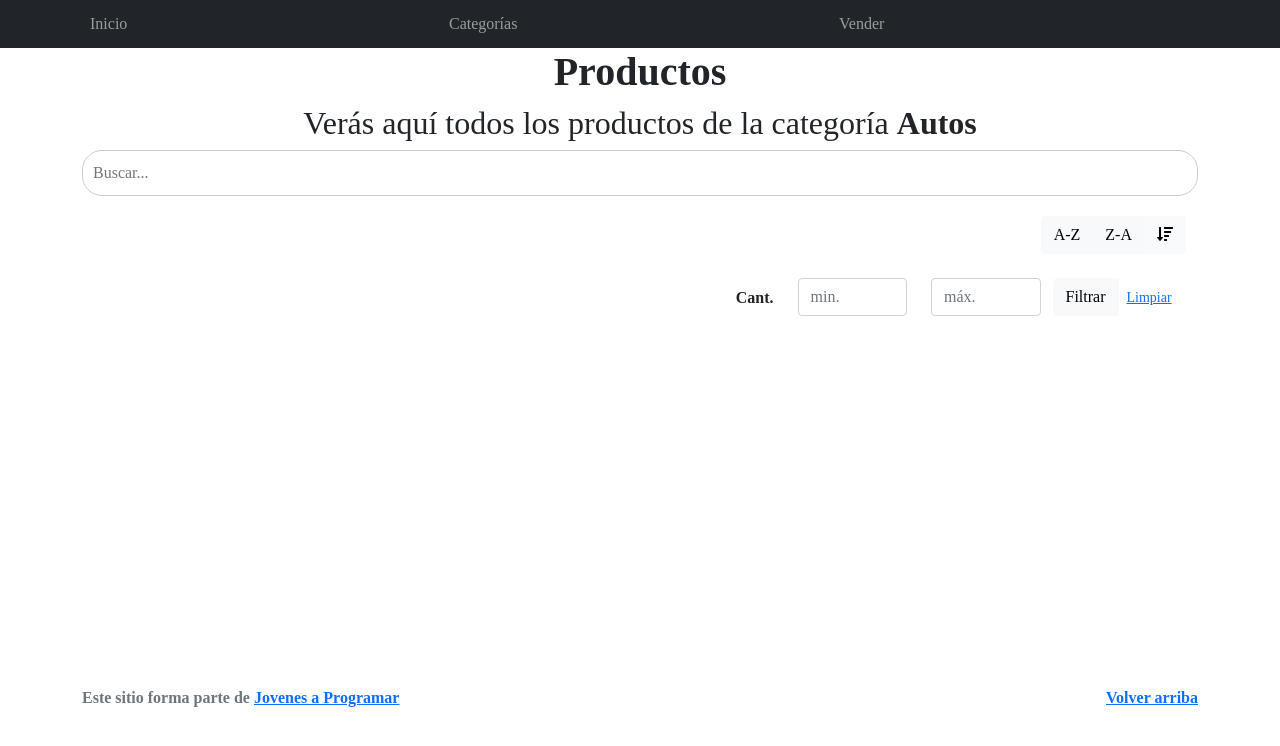
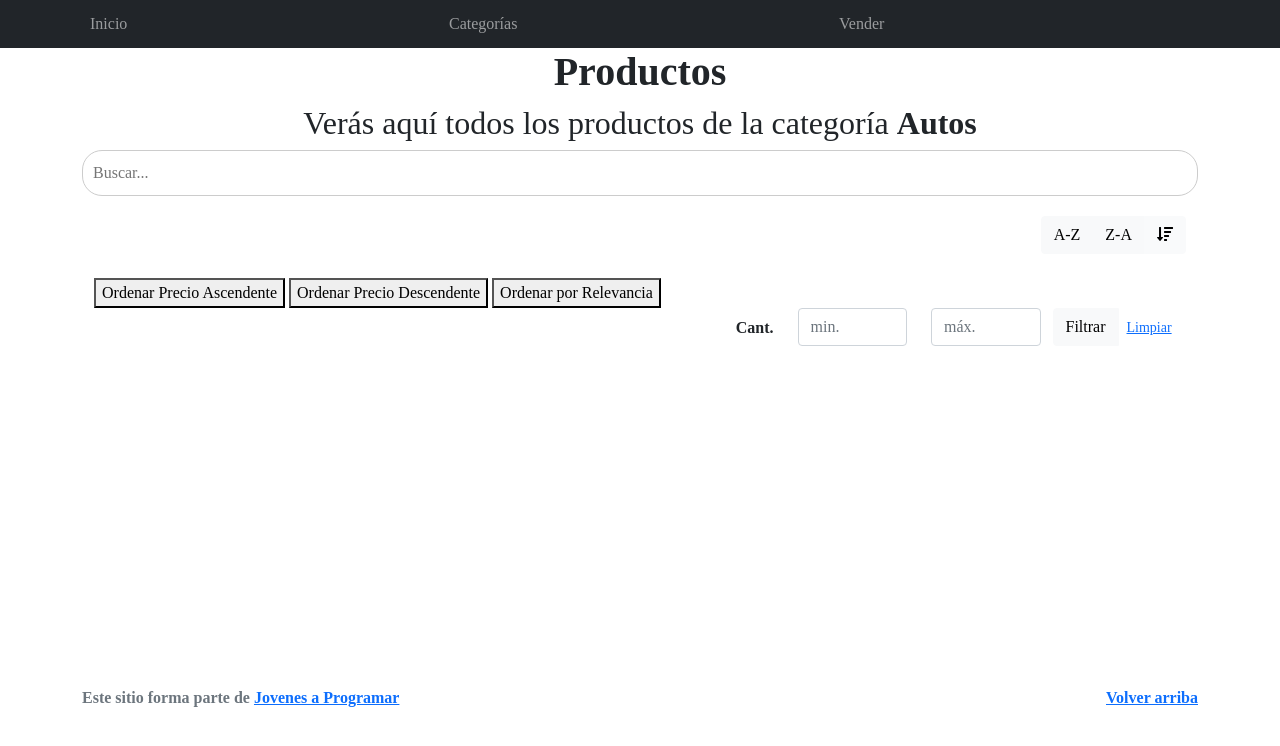
Before and after one commit to lucianasalsamendi/proyectofinaljap, a plain HTML site: page products.html in a window 1280 px wide. Drawn offline with Linux system fonts and the light colour scheme; no server answers.

Commit message:
Cambios filtro ascendente

```diff
--- a/products.html
+++ b/products.html
@@ -60,6 +60,14 @@
           </div>
         </div>
       </div>
+<div id="productContainer" class="product-container">
+    </div>
+
+    <div class="buttons-container">
+    <button onclick="ordenar('ascendente')">Ordenar Precio Ascendente</button>
+    <button onclick="ordenar('descendente')">Ordenar Precio Descendente</button>
+    <button onclick="ordenarPorRelevancia()">Ordenar por Relevancia</button>
+  </div>
       <div class="row">
         <div class="col-lg-6 offset-lg-6 col-md-12 mb-1 container">
           <div class="row container p-0 m-0">
```
